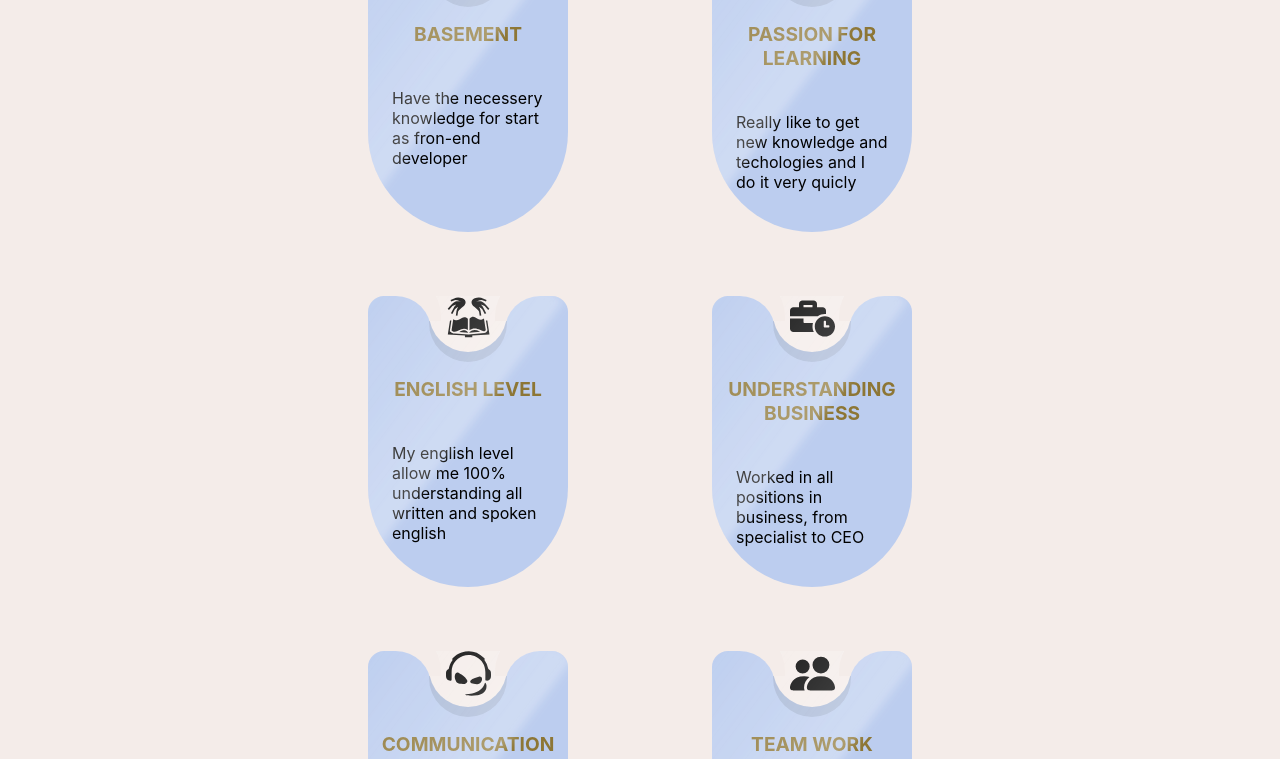
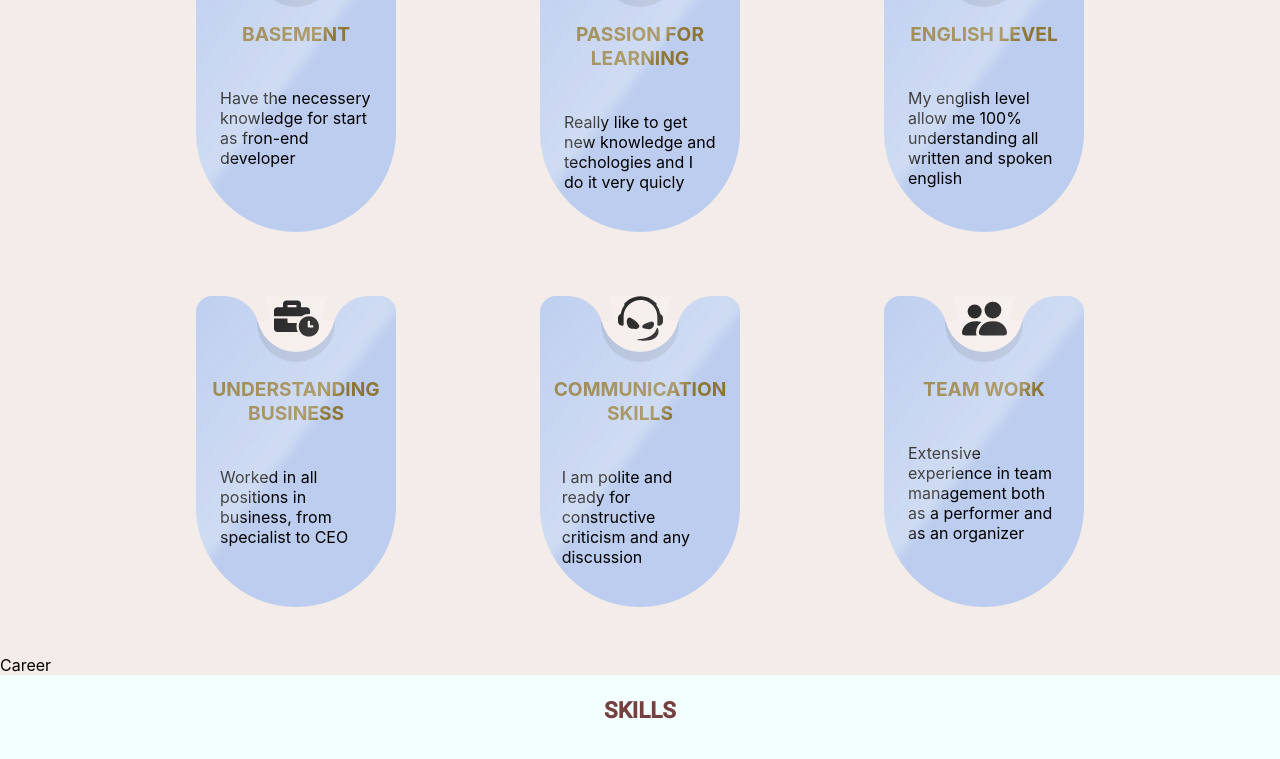
Before and after one commit to sanych85/myPortfolio, a React (Create React App) app: page / in a window 1280 px wide. Shown: the part 1459-2218 px from the top of the page. Built offline with nearby package versions, Linux system fonts and the light colour scheme; a web font is replaced by a local one.

Commit message:
fixed some bugs in responsive design

```diff
--- a/src/Components/SkillItems.tsx
+++ b/src/Components/SkillItems.tsx
@@ -32,7 +32,7 @@ const StyledUl = styled.ul`
   flex-wrap: wrap;
   padding: 0rem;
   width: 70%;
-  @media ${device.laptop} {
+  @media ${device.laptopL} {
     width: 100%;
   }
 `;
--- a/src/Components/WhyYouShouldHire.tsx
+++ b/src/Components/WhyYouShouldHire.tsx
@@ -33,14 +33,11 @@ const InnerWrapper = styled.ul`
   width: 70%;
   justify-content: center;
   padding:0rem;
-  @media ${device.laptop} {
-    width:85%;
-    padding:0px;
-  }
-  @media ${device.laptop} {
+  @media ${device.laptopL} {
     width:100%;
     padding:0px;
   }
+
   /* align-items: center; */
 
 `;
--- a/src/Components/devices.js
+++ b/src/Components/devices.js
@@ -16,5 +16,5 @@ const size = {
     laptop: `(max-width: ${size.laptop})`,
     laptopL: `(max-width: ${size.laptopL})`,
     desktop: `(max-width: ${size.desktop})`,
-    desktopL: `(max-width: ${size.desktop})`
+    desktopL: `(max-width: ${size.desktopL})`
   };
```
